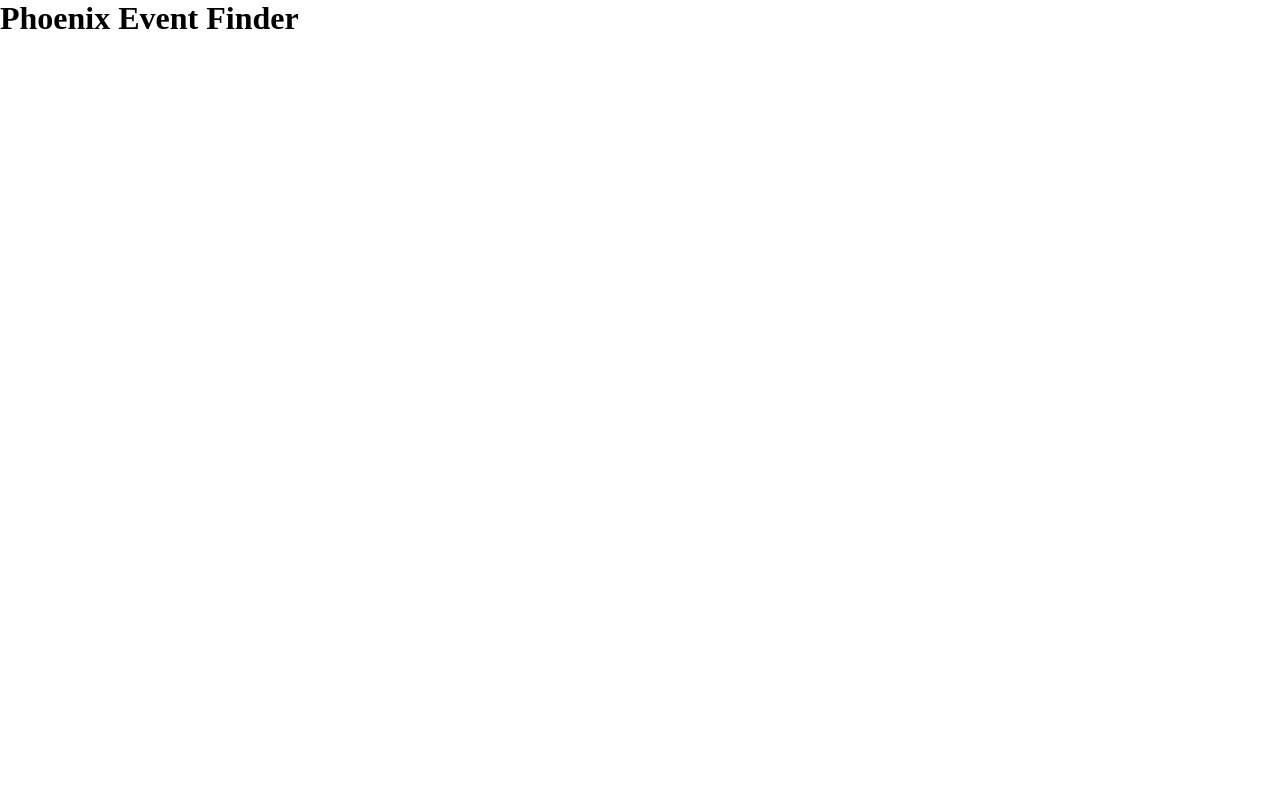
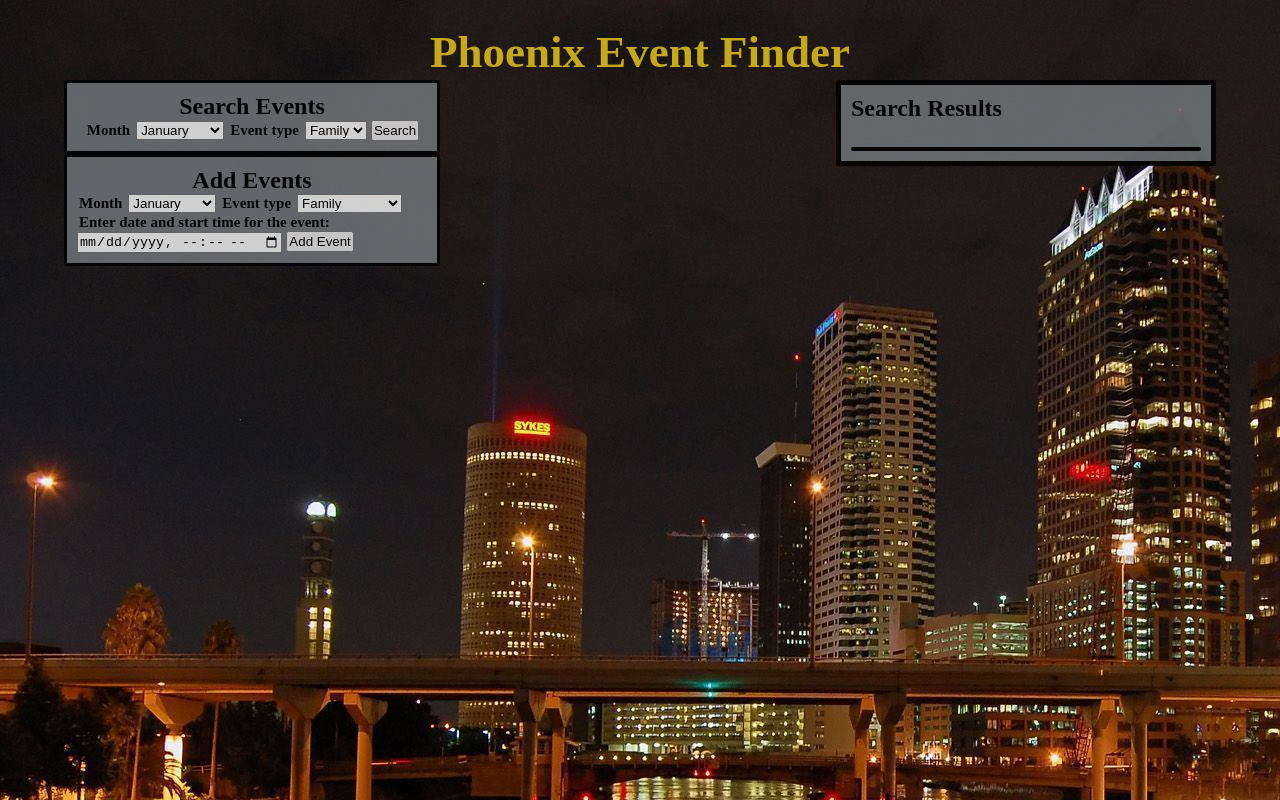
Before and after one commit to Bwade808/local-event-finder, a website: page front-end/public/index.html in a window 1280 px wide. Drawn offline with Linux system fonts and the light colour scheme.

Commit message:
added first feature: search all

```diff
--- a/back-end/config.json
+++ b/back-end/config.json
@@ -1,4 +1,4 @@
 {
-    "dev": {"connectionString": ""},
+    "dev": {"connectionString": "postgres://postgres:postgrespw@localhost:49156/events"},
     "test": {"connectionString": "postgresql://postgres:docker@10.10.10.10:5432"}
 }
--- a/front-end/public/index.html
+++ b/front-end/public/index.html
@@ -9,9 +9,87 @@
     <link rel="stylesheet" href="style.css">
 </head>
 <body>
-    <header>
-        <h1>Phoenix Event Finder</h1>
-    </header>
+
+        <header>
+            <h1 class="main">Phoenix Event Finder</h1>
+        </header>
+        <div class="both_boxes">
+        <div class="input_box">
+            <h2>Search Events</h2>
+            <!-- <form action="/action_page.php"> -->
+              <!-- <label for="month">Month</label>
+              <input type="text" id="fname" name="firstname" placeholder="Your name.."> -->
+
+              <!-- <label for="type">Last Name</label>
+              <input type="text" id="lname" name="lastname" placeholder="Your last name.."> -->
+            <label for="month">Month</label>
+            <select id="month" name="month">
+            <option value="January">January</option>
+            <option value="February">February</option>
+            <option value="March">March</option>
+            <option value="April">April</option>
+            <option value="May">May</option>
+            <option value="June">June</option>
+            <option value="July">July</option>
+            <option value="August">August</option>
+            <option value="September">September</option>
+            <option value="October">October</option>
+            <option value="November">November</option>
+            <option value="December">December</option>
+            </select>
+
+            <label for="type">Event type</label>
+            <select id="event_type" name="type">
+            <option value="Family">Family</option>
+            <option value="Sports">Sports</option>
+            <option value="Adult">Adult</option>
+            <option value="All">All</option>
+            </select>
+
+              <input type="submit" value="Search" onclick="searchAll()">
+            <!-- </form> -->
+          </div>
+          <div class="add_box">
+            <h2>Add Events</h2>
+            <label for="month">Month</label>
+            <select id="month" name="month">
+            <option value="January">January</option>
+            <option value="February">February</option>
+            <option value="March">March</option>
+            <option value="April">April</option>
+            <option value="May">May</option>
+            <option value="June">June</option>
+            <option value="July">July</option>
+            <option value="August">August</option>
+            <option value="September">September</option>
+            <option value="October">October</option>
+            <option value="November">November</option>
+            <option value="December">December</option>
+            </select>
+
+            <label for="type">Event type</label>
+            <select id="event_type" name="type">
+            <option value="Family">Family</option>
+            <option value="Sports">Sports</option>
+            <option value="Adult">Adult</option>
+            <option value="Comedy">Comedy</option>
+            <option value="Entertainment">Entertainment</option>
+            </select>
+
+            <label for="event_date">Enter date and start time for the event:</label>
+            <input id="event_date" type="datetime-local" name="date" />
+
+            <input type="submit" value="Add Event" onclick="logDate()">
+        </div>
+        </div>
+    <div class="outer_results">
+        <h2>Search Results</h2>
+        <div class="results">
+
+        </div>
+
+    </div>
+
 
 </body>
 </html>
--- a/front-end/public/index.js
+++ b/front-end/public/index.js
@@ -0,0 +1,84 @@
+const results = document.querySelector('.results');
+results.innerHTML = "";
+const sMonth = document.querySelector('#month');
+const sType = document.querySelector('#event_type');
+
+// let cardCreator = (name, type, date) => {
+//     let newCard = document.createElement('div');
+//     newCard.className = "newCard";
+//     let eventName = document.createElement('h2');
+//     eventName.className = "cardEvent";
+//     eventName.textContent = name;
+//     let eventTypeDate = document.createElement('h3');
+//     eventTypeDate.className = "cardTypeDate";
+//     eventTypeDate.textContent = `${type} / October ${date}, 2022`;
+//     newCard.append(eventName, eventTypeDate);
+//     return newCard;
+//     // results.append(newCard);
+// };
+
+
+let searchAll = () =>{
+
+if(sMonth.value === "October" && sType.value === "All"){
+fetch('http://localhost:8002/events/october')
+.then((response)=> response.json())
+.then((data)=>{
+    return data;
+})
+.then((data)=>{
+    for (var i = 0; i < data.length; i++){
+        let data1 = data[i].event_name;
+        let data2 = data[i].event_type;
+        let data3 = data[i].month_day;
+        let newCard = document.createElement('div');
+        newCard.className = "newCard";
+        let eventName = document.createElement('h2');
+        eventName.className = "cardEvent";
+        eventName.textContent = data1;
+        let eventTypeDate = document.createElement('h3');
+        eventTypeDate.className = "cardTypeDate";
+        eventTypeDate.textContent = `${data2} / October ${data3}, 2022`;
+        newCard.append(eventName, eventTypeDate);
+        results.append(newCard);
+    }
+});
+} else {
+    querySearch();
+}
+};
+
+let querySearch = () => {
+    results.innerHTML = "";
+    let typeVal = sType.value;
+    let monthVal = sMonth.value;
+    fetch(`http://localhost:8002/events/${monthVal}/${typeVal}`)
+    .then((response) => response.json())
+    .then((data) => {
+        return data;
+    })
+    .then((data) => {
+        for (var i = 0; i < data.length; i++){
+            let data1 = data[i].event_name;
+            let data2 = data[i].event_type;
+            let data3 = data[i].month_day;
+            let newCard = document.createElement('div');
+            newCard.className = "newCard";
+            let eventName = document.createElement('h2');
+            eventName.className = "cardEvent";
+            eventName.textContent = data1;
+            let eventTypeDate = document.createElement('h3');
+            eventTypeDate.className = "cardTypeDate";
+            eventTypeDate.textContent = `${data2} / October ${data3}, 2022`;
+            newCard.append(eventName, eventTypeDate);
+            results.append(newCard);
+        }
+
+    })
+};
+
+let logDate = () => {
+    let day = document.querySelector('#event_date');
+    let dayVal = day.value.substring(8, 10);
+    console.log(dayVal);
+}
--- a/front-end/public/style.css
+++ b/front-end/public/style.css
@@ -1,4 +1,88 @@
+/* COLORS:
+halloween orange: background-color: rgb(196, 169, 32);
+*/
+
 * {
     margin: 0px;
     padding: 0px;
 }
+
+body {
+    background-image: url('phoenix.jpg');
+    background-size: auto;
+}
+
+.input_box, .add_box h2 {
+    text-align: center;
+}
+.both_boxes {
+    position: absolute;
+    left: 5%;
+    top: 10%;
+}
+.input_box {
+    /* margin-left: 2%;
+    margin-top: 10%; */
+    padding: 10px;
+    background-color: rgb(117, 123, 128);
+    opacity: .8;
+    border: 3px solid black;
+    border-radius: 3px;
+    width: 350px;
+}
+.add_box {
+    /* margin-left: 2%; */
+    padding: 10px;
+    background-color: rgb(117, 123, 128);
+    opacity: .8;
+    border: 3px solid black;
+    border-radius: 3px;
+    width: 350px;
+}
+input[type=submit] {
+   padding: 1px;
+   cursor: pointer;
+}
+label {
+    font-weight: bold;
+    font-size: 15px;
+    margin: 2px;
+}
+
+.outer_results {
+    position: absolute;
+    right: 5%;
+    top: 10%;
+    padding: 10px;
+    width: 350px;
+    background-color: rgb(117, 123, 128);
+    opacity: .8;
+    border: 5px solid black;
+    border-radius: 3px;
+}
+
+.main {
+    margin-top: 2%;
+    text-align: center;
+    color: rgb(196, 169, 32);
+    font-size: 45px;
+}
+.results {
+    margin-top: 25px;
+    /* width: 30%; */
+    border: 2px solid black;
+    border-radius: 3px;
+    background-color: black;
+}
+
+.result_card {
+    padding: 5px;
+}
+
+.newCard {
+    margin:10px;
+    padding: 5px;
+    border: 2px solid black;
+    border-radius: 3px;
+    background-color: rgb(117, 123, 128);
+}
```
Also changed, not shown: back-end/server.js (+21 -4 lines), front-end/public/phoenix.jpg (added), 2 other files.
